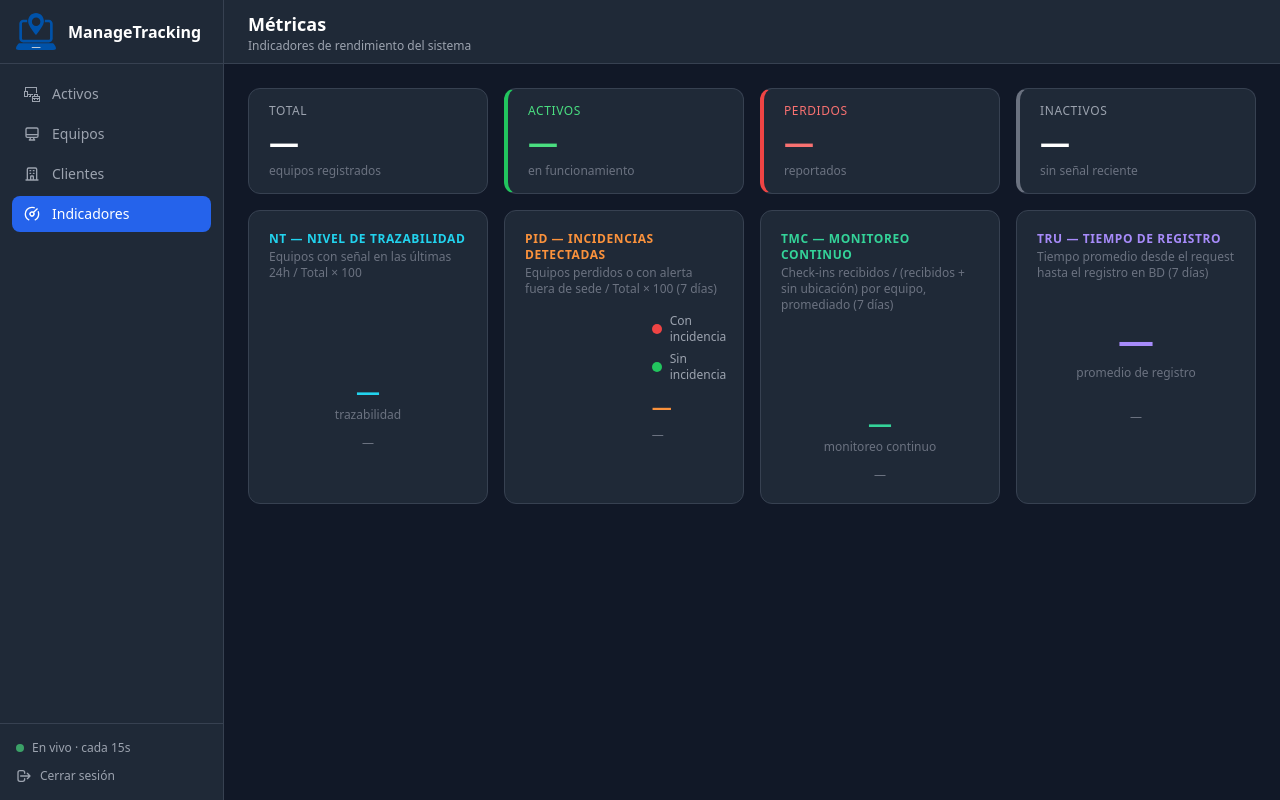
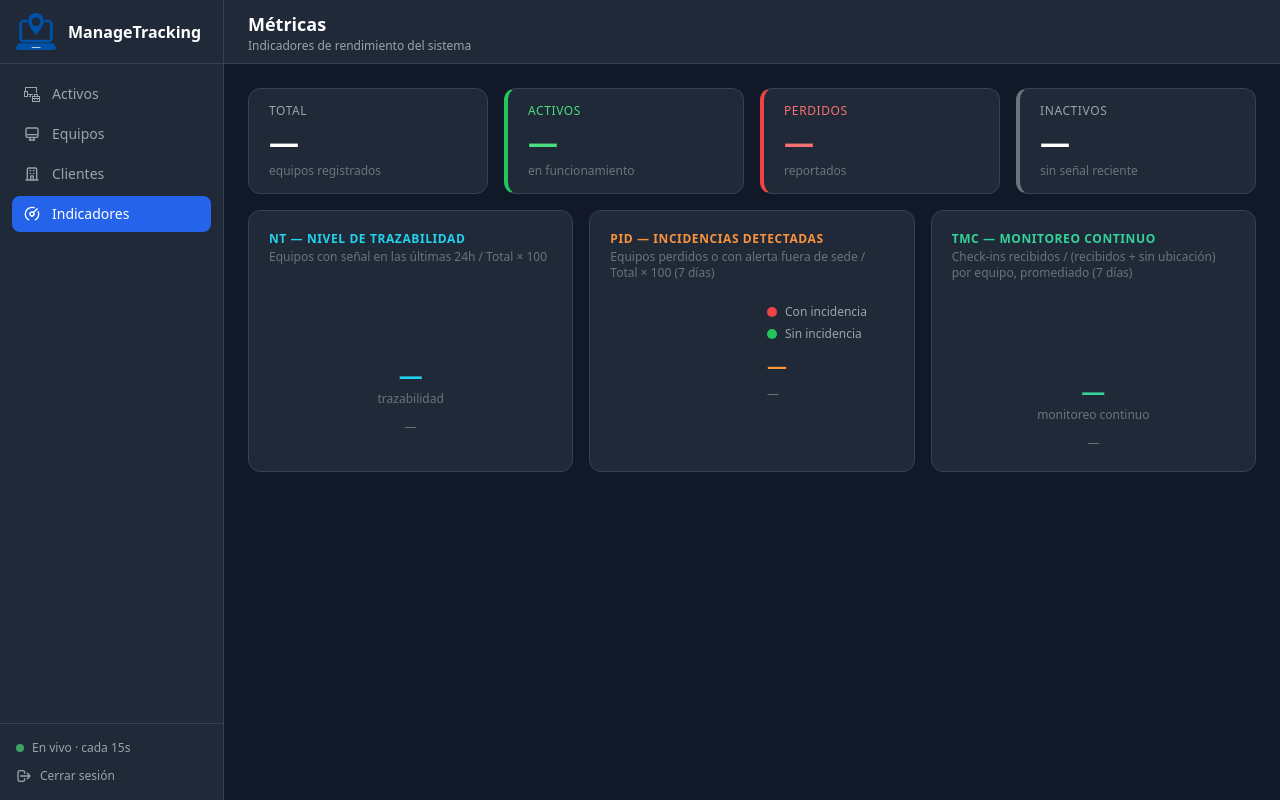
Before and after one commit to jorgesandigasy-ctrl/ManageTracking, a PHP site: page /app/Views/metricas.php in a window 1280 px wide. Run offline with PHP 8.4, Linux system fonts and the light colour scheme; some libraries are stand-ins or nearby versions.

Commit message:
feat: eliminar indicador TRU, quedan 3 indicadores (NT, PID, TMC)
Co-Authored-By: Claude Sonnet 4.6 <noreply@anthropic.com>

```diff
--- a/api/indicadores.php
+++ b/api/indicadores.php
@@ -112,28 +112,6 @@ while ($row = $resultTMC_porEquipo->fetch_assoc()) {
     ];
 }
 
-// ══════════════════════════════════════════════════════════════════════════════
-// INDICADOR 4 — Tiempo de Registro de Ubicación (TRU)
-// Fórmula: promedio de tiempo_respuesta_ms de los últimos 7 días
-// Mide: desde que el tracker envía el request hasta que queda registrado en BD
-// ══════════════════════════════════════════════════════════════════════════════
-$rowTRU = $conn->query("
-    SELECT
-        ROUND(AVG(tiempo_respuesta_ms), 2)  AS promedio_ms,
-        ROUND(MIN(tiempo_respuesta_ms), 2)  AS minimo_ms,
-        ROUND(MAX(tiempo_respuesta_ms), 2)  AS maximo_ms,
-        COUNT(*)                            AS total_registros
-    FROM registros_gps
-    WHERE tipo = 'ubicacion'
-      AND tiempo_respuesta_ms IS NOT NULL
-      AND registrado_en >= NOW() - INTERVAL 7 DAY
-")->fetch_assoc();
-
-$TRU_promedio = $rowTRU['promedio_ms'] !== null ? (float)$rowTRU['promedio_ms'] : null;
-$TRU_minimo   = $rowTRU['minimo_ms']   !== null ? (float)$rowTRU['minimo_ms']   : null;
-$TRU_maximo   = $rowTRU['maximo_ms']   !== null ? (float)$rowTRU['maximo_ms']   : null;
-$TRU_total    = (int)$rowTRU['total_registros'];
-
 echo json_encode([
     'trazabilidad' => [
         'porcentaje' => $NT_porcentaje,
@@ -152,10 +130,4 @@ echo json_encode([
         'por_equipo' => $TMC_porEquipo,
         'total'      => (int)$rowTMC['total_equipos'],
     ],
-    'tiempo_registro' => [
-        'promedio_ms' => $TRU_promedio,
-        'minimo_ms'   => $TRU_minimo,
-        'maximo_ms'   => $TRU_maximo,
-        'total'       => $TRU_total,
-    ],
 ]);
--- a/app/Views/metricas.php
+++ b/app/Views/metricas.php
@@ -42,8 +42,8 @@ include __DIR__ . '/layouts/head.php';
             </div>
         </div>
 
-        <!-- Indicadores de tesis — 4 columnas -->
-        <div class="grid grid-cols-4 gap-4">
+        <!-- Indicadores de tesis — 3 columnas -->
+        <div class="grid grid-cols-3 gap-4">
 
             <!-- NT: Nivel de Trazabilidad -->
             <div class="bg-gray-800 rounded-xl border border-gray-700 p-5">
@@ -92,17 +92,6 @@ include __DIR__ . '/layouts/head.php';
                     </div>
                 </div>
                 <p id="ind-tmc-det" class="text-xs text-gray-500 text-center mt-3">—</p>
-            </div>
-
-            <!-- TRU: Tiempo de Registro de Ubicación -->
-            <div class="bg-gray-800 rounded-xl border border-gray-700 p-5">
-                <p class="text-xs text-violet-400 uppercase tracking-wider font-semibold mb-0.5">TRU — Tiempo de Registro</p>
-                <p class="text-xs text-gray-500 mb-6">Tiempo promedio desde el request hasta el registro en BD (7 días)</p>
-                <div class="flex flex-col items-center gap-1 py-4">
-                    <span id="ind-tru-val" class="text-4xl font-bold text-violet-400">—</span>
-                    <span class="text-xs text-gray-500">promedio de registro</span>
-                </div>
-                <p id="ind-tru-det" class="text-xs text-gray-500 text-center mt-3">—</p>
             </div>
 
         </div>
@@ -174,20 +163,6 @@ async function cargarIndicadores() {
             options: { responsive: true, cutout: '72%', plugins: { legend: { display: false }, tooltip: { enabled: false } } }
         });
 
-        const TRU = d.tiempo_registro;
-        if (TRU && TRU.promedio_ms !== null) {
-            const ms       = TRU.promedio_ms;
-            const colorTRU = ms <= 100 ? '#a78bfa' : ms <= 500 ? '#f59e0b' : '#ef4444';
-            const label    = ms < 1000 ? `${ms} ms` : `${(ms / 1000).toFixed(2)} s`;
-            document.getElementById('ind-tru-val').textContent  = label;
-            document.getElementById('ind-tru-val').style.color  = colorTRU;
-            document.getElementById('ind-tru-det').textContent  =
-                `Mín ${TRU.minimo_ms} ms · Máx ${TRU.maximo_ms} ms · ${TRU.total} registros`;
-        } else {
-            document.getElementById('ind-tru-val').textContent = 'Sin datos';
-            document.getElementById('ind-tru-det').textContent = 'Aún no hay registros con medición';
-        }
-
     } catch (e) { console.error('Error indicadores:', e); }
 }
 
```
